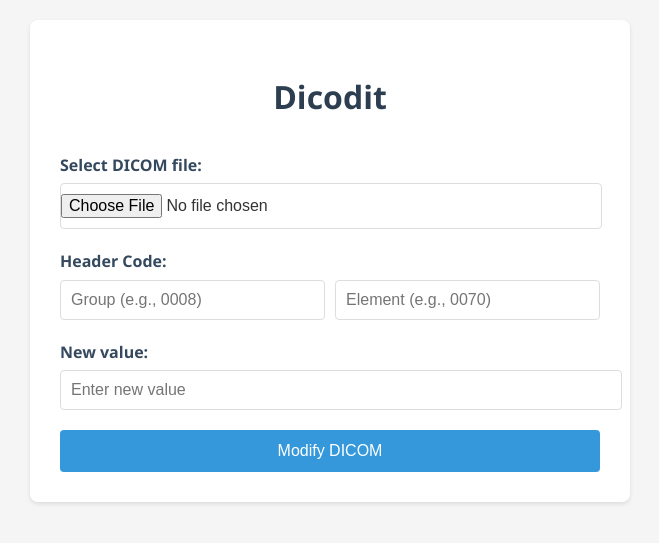
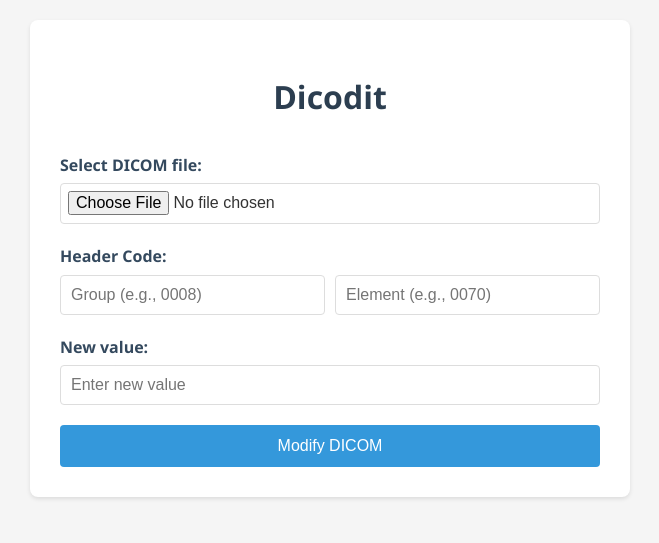
Before and after one commit to anik8das/Dicodit, a Flask app: page / in a window 1280 px wide. Shown: the top 543 px of the page, without its empty margins (310-969 px from the left). Run offline with Flask 3, Linux system fonts and the light colour scheme.

Commit message:
make all input fields the same length

```diff
--- a/templates/index.html
+++ b/templates/index.html
@@ -41,9 +41,11 @@
             border: 1px solid #ddd;
             border-radius: 4px;
             font-size: 16px;
+            box-sizing: border-box;
         }
         input[type="file"] {
-            padding: 10px 0;
+            padding: 7px;
+            height: 41px;
         }
         .header-inputs {
             display: flex;
```
